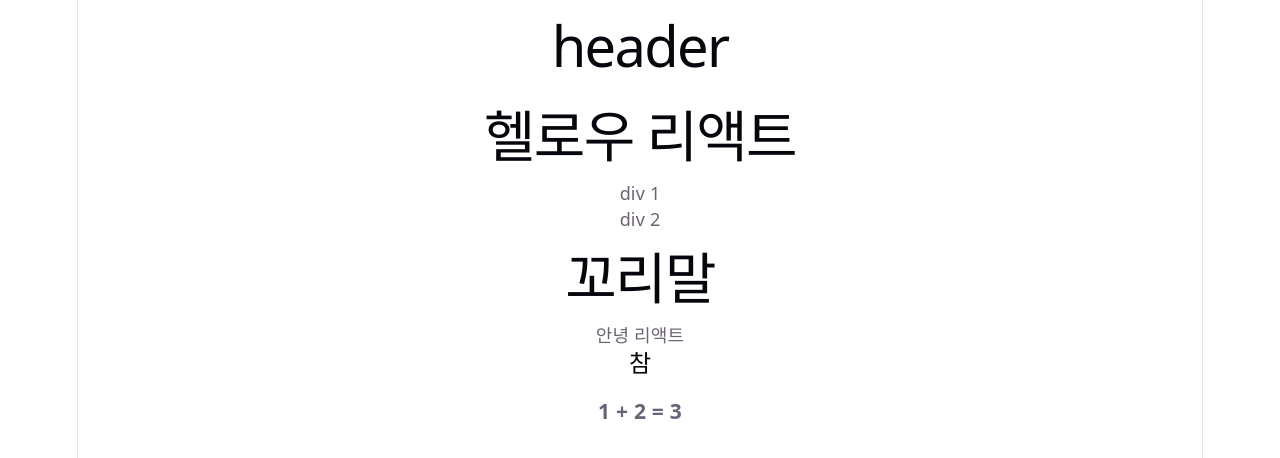
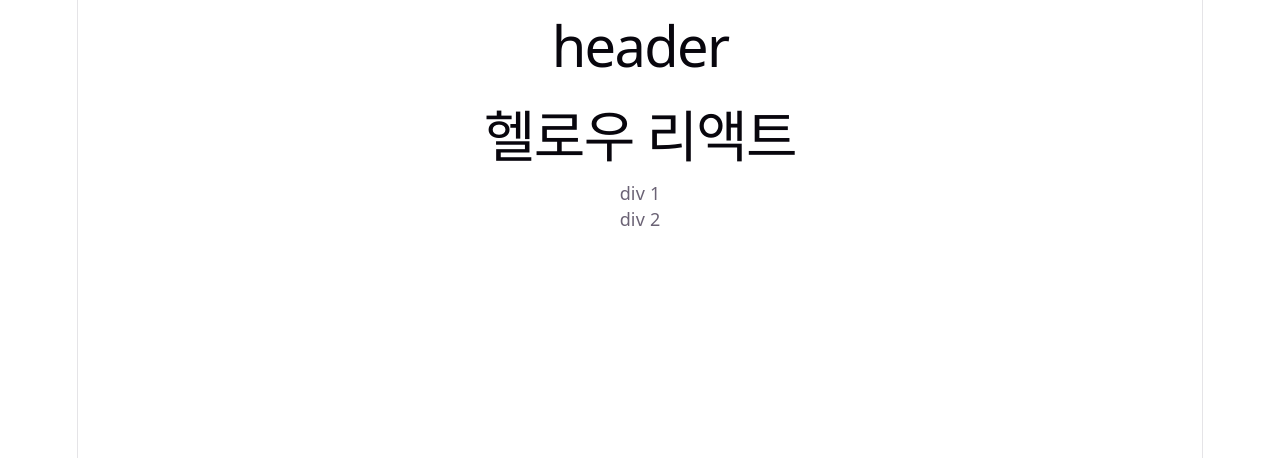
Before and after one commit to lws2042-ai/sample1, a React (Vite) app: page / in a window 1280 px wide. Shown: the top 458 px of the page. Built offline with nearby package versions, Linux system fonts and the light colour scheme.

Commit message:
2026.11.02 14:35

```diff
--- a/src/App.jsx
+++ b/src/App.jsx
@@ -1,5 +1,5 @@
 import Body from "./Body.jsx";
-import Footer from "./Footer.jsx";
+// import Footer from "./Footer.jsx";
 
 function Header() {
   return (
@@ -15,7 +15,7 @@ function App() {
       <Header />
       <h1>헬로우 리액트</h1>
       <Body />
-      <Footer />
+      {/* <Footer /> */}
     </>
   );
 }
```
